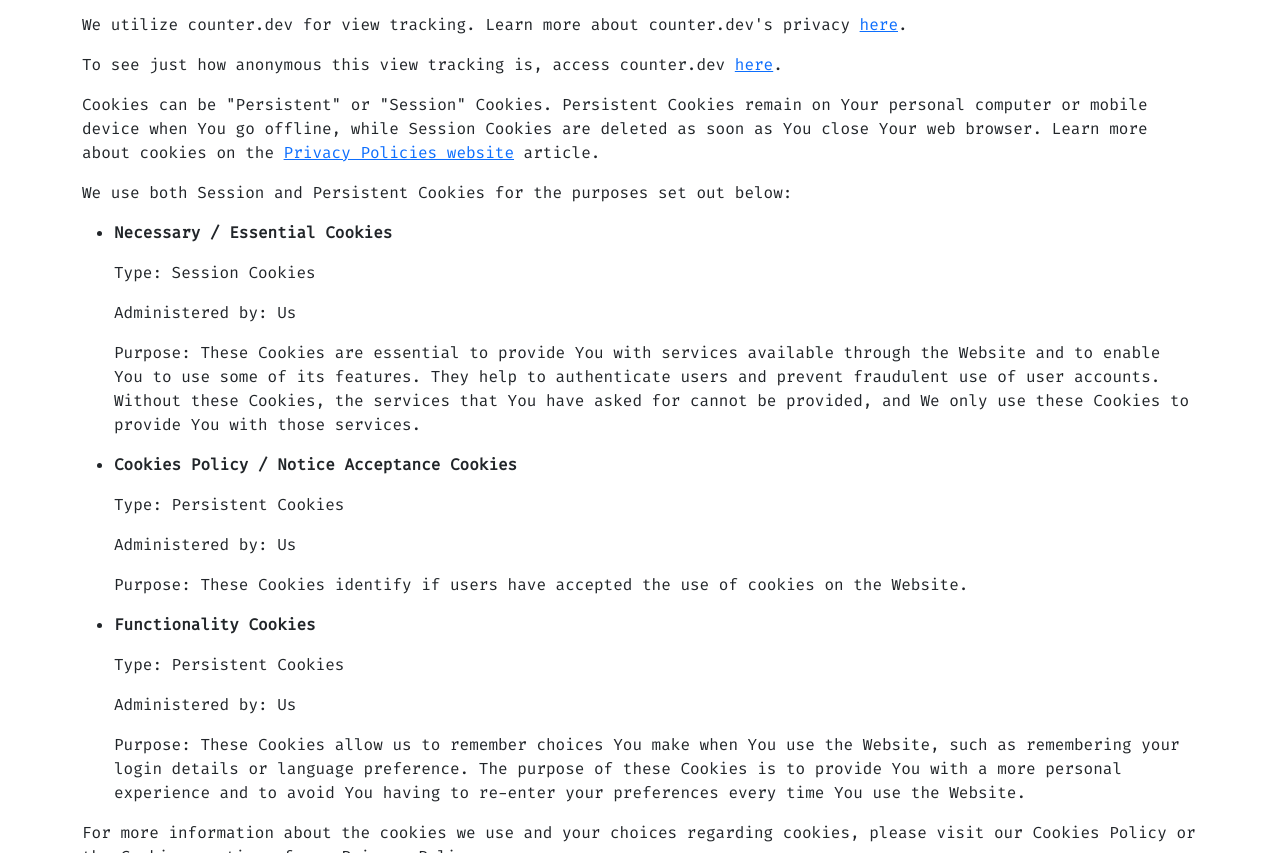
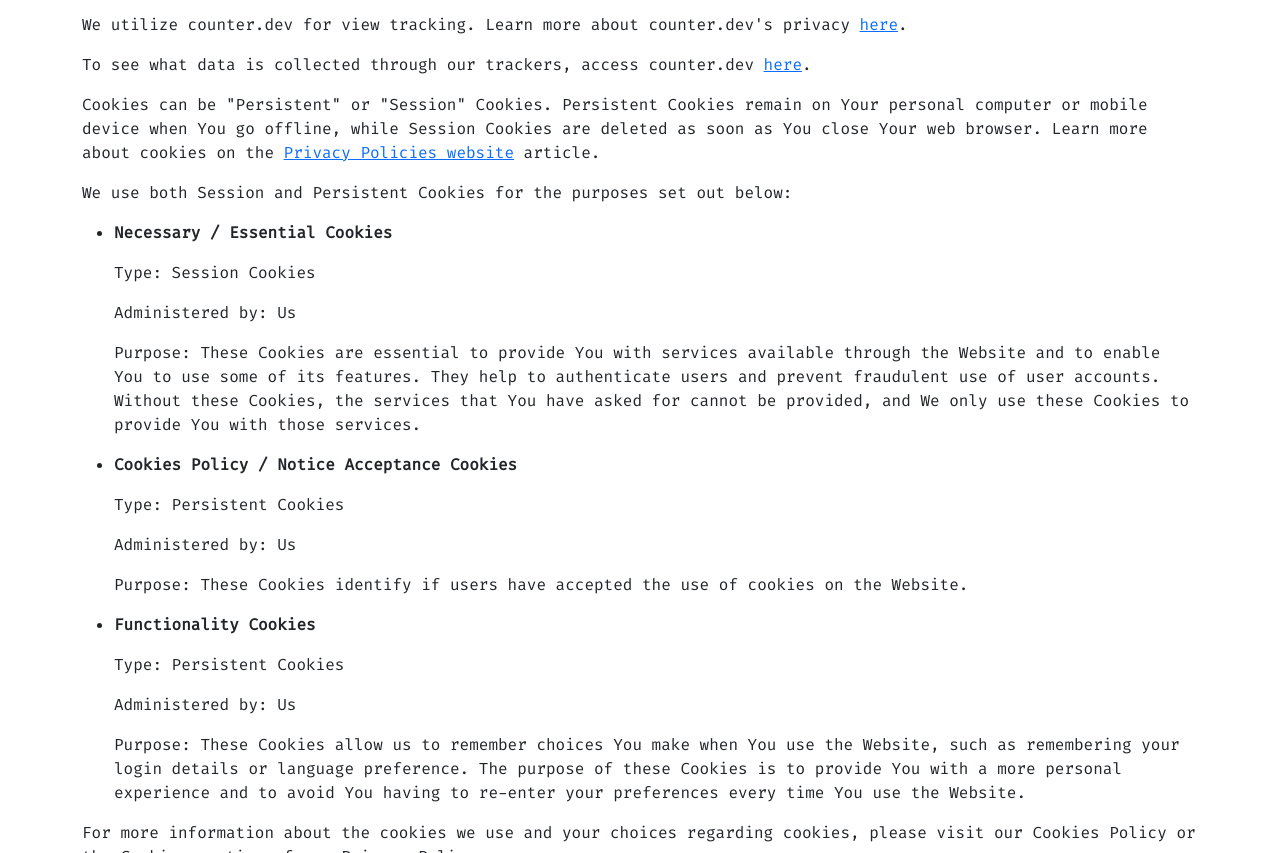
Before and after one commit to blank-space-systems/website, a plain HTML site: page privacy.html in a window 1280 px wide. Shown: the part 3406-4259 px from the top of the page. Drawn offline with Linux system fonts and the light colour scheme.

```diff
--- a/privacy.html
+++ b/privacy.html
@@ -148,7 +148,7 @@
 </ul>
 
 <p>We utilize counter.dev for view tracking. Learn more about counter.dev's privacy <a href="https://counter.dev/pages/privacy.html" target="_blank">here</a>. </p>
-<p>To see just how anonymous this view tracking is, access counter.dev <a href="https://counter.dev/dashboard.html?user=blankspace&token=O-8q-lXSFXI%3D" target="_blank">here</a>. </p>
+<p>To see what data is collected through our trackers, access counter.dev <a href="https://counter.dev/dashboard.html?user=blankspace&token=O-8q-lXSFXI%3D" target="_blank">here</a>. </p>
 
 <p>Cookies can be &quot;Persistent&quot; or &quot;Session&quot; Cookies. Persistent Cookies remain on Your personal computer or mobile device when You go offline, while Session Cookies are deleted as soon as You close Your web browser. Learn more about cookies on the <a href="https://www.privacypolicies.com/blog/privacy-policy-template/#Use_Of_Cookies_Log_Files_And_Tracking" target="_blank">Privacy Policies website</a> article.</p>
 <p>We use both Session and Persistent Cookies for the purposes set out below:</p>
```
Also changed, not shown: 1 other file.
